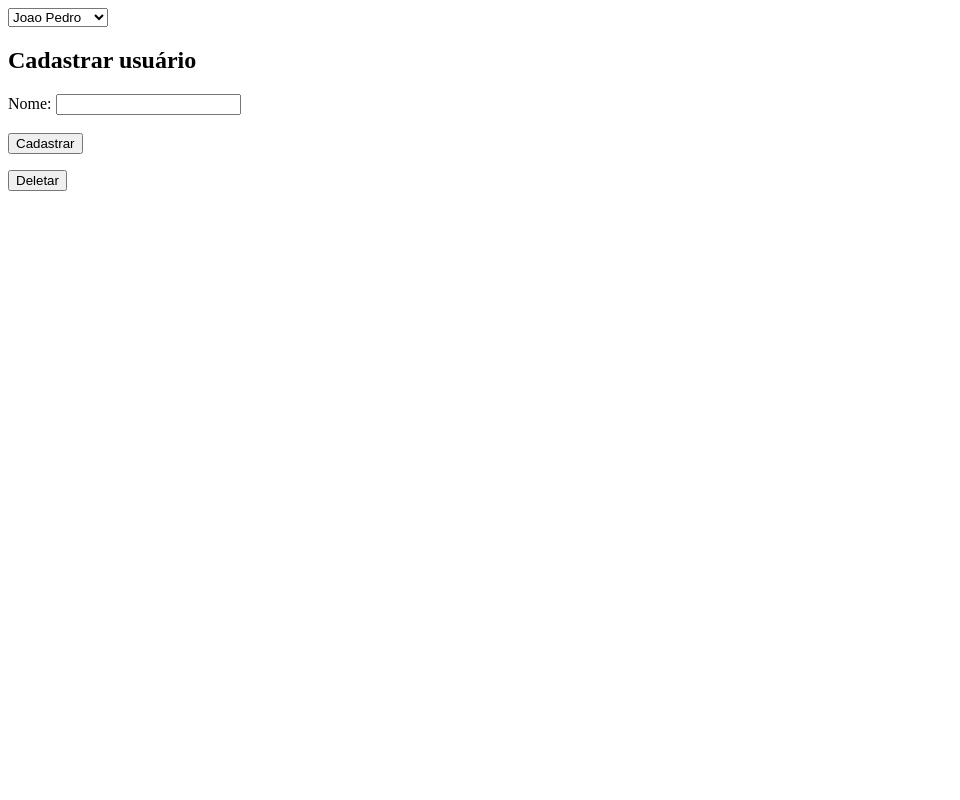
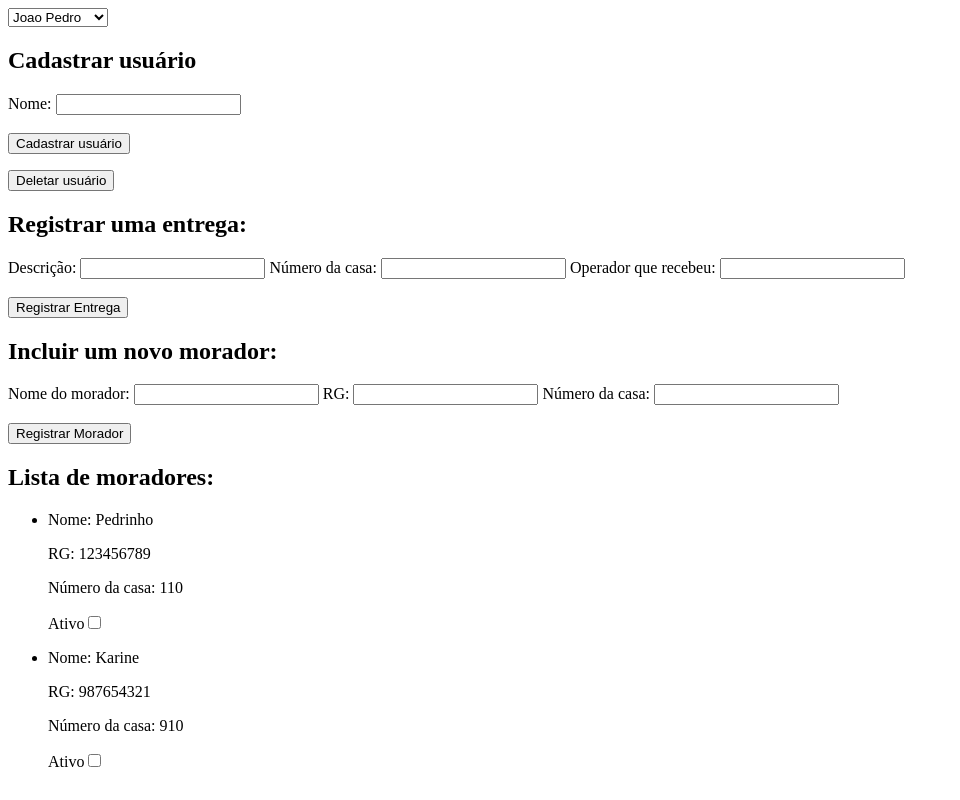
Before and after one commit to lucastashan/T1-VV2, a plain HTML site: page index.html in a window 1280 px wide. Shown: the whole page, without its empty margins (0-960 px from the left). Drawn offline with nearby package versions, Linux system fonts and the light colour scheme.

Commit message:
new things

```diff
--- a/app.js
+++ b/app.js
@@ -7,7 +7,7 @@ function submitForm() {
     var nome = document.getElementById("userName").value
     // var operador = getUserObject(nome)
     listaOperadores.push(nome)
-    console.log(listaOperadores)
+    // console.log(listaOperadores)
 
     atualizaLista()
 }
@@ -18,7 +18,7 @@ function deleteForm() {
     listaOperadores = listaOperadores.filter(function(item) {
         return item !== nome
     })
-    console.log(listaOperadores)
+    // console.log(listaOperadores)
     atualizaLista()
 }
 
@@ -32,19 +32,11 @@ function atualizaLista() {
     })
 }
 
-function changePage() {
-    window.location.href = 'dashboard/index.html'
-}
-
-function printar() {
-    console.log(listaOperadores)
-}
-
 // Entregas
 var id = 1
-var dataAtual = new Date()
 class Entrega {
     constructor(descricao, nrCasa, operador) {
+        var dataAtual = new Date()
         this.id = id
         id++
         this.dia = dataAtual.getDate()
@@ -54,9 +46,126 @@ class Entrega {
         this.minutos = dataAtual.getMinutes()
         this.descricao = descricao
         this.nrCasa = nrCasa
+        // if(listaOperadores.includes(operador)) {
+        //     this.operador = operador
+        // } else {
+        //     this.operador = operador
+        // }
         this.operador = operador
     }
 }
 
-const ent = new Entrega('sei la', '123', 'Daniel')
-console.log('ent:' + ent.id + ' ' + ent.dia)
+var listaEntregas = [
+    new Entrega('Pc gamer', '110', 'Ana Carolina'),
+    new Entrega('Cadeira de escritorio', '99', 'Joao Pedro'),
+    new Entrega('Cama box', '450', 'Daniel Silva')
+]
+
+function registraEntrega() {
+    var entrega = new Entrega(
+        document.getElementById('descEntrega').value,
+        document.getElementById('nrCasaEntrega').value,
+        document.getElementById('opEntrega').value
+    )
+
+    if(listaOperadores.includes(entrega.operador)) {
+        listaEntregas.push(entrega)
+    } else {
+        alert('Operador não existe.')
+    }
+    console.log(listaEntregas)
+}
+
+// Moradores
+class Morador{
+    constructor(nomeMorador, rg, nrCasaMorador){
+        this.nomeMorador = nomeMorador
+        // AQUI ELE DA ERRO POIS NAO TEM ACESSO A LISTAMORADORES
+        // if(listaMoradores.some(m => m.rg === rg)) {
+        //     this.rg = rg
+        // } else {
+        //     this.rg = rg
+        // }
+        this.rg = rg
+        this.nrCasaMorador = nrCasaMorador
+        this.ativo = true
+    }
+}
+
+var listaMoradores = [
+    new Morador('Pedrinho', '123456789', '110'),
+    new Morador('Karine', '987654321', '910')
+]
+
+function morador() {
+    var morador = new Morador(
+        document.getElementById('nomeMorador').value,
+        document.getElementById('rgMorador').value,
+        document.getElementById('nrCasaMorador').value
+    )
+
+    if(listaMoradores.some(m => m.rg === morador.rg)) {
+        alert('RG já cadastrado no sistema.')
+    } else if( getAtivos(morador.nrCasaMorador) > 7){
+        alert('Número de pessoas ativas na casa atingiu o limite.')
+    } else {
+        listaMoradores.push(morador)
+    }
+
+    // console.log(listaMoradores)
+    addMorador(morador)
+}
+
+function getAtivos(numCasa) {
+    ativas = 0
+    listaMoradores.forEach(element => {
+        if(element.nrCasaMorador === numCasa){
+            ativas++
+        }
+    })
+    return ativas
+}
+
+// Faz a lista de moradores
+function ulMoradores() {
+    listaMoradores.forEach(element => {
+        var item = document.createElement('li')
+        var nome = item.appendChild(document.createElement('p'))
+        nome.appendChild(document.createTextNode('Nome: '))
+        nome.appendChild(document.createTextNode(element.nomeMorador))
+        item.appendChild(nome)
+        var rg = item.appendChild(document.createElement('p'))
+        rg.appendChild(document.createTextNode('RG: '))
+        rg.appendChild(document.createTextNode(element.rg))
+        item.appendChild(rg)
+        var nrCasa = item.appendChild(document.createElement('p'))
+        nrCasa.appendChild(document.createTextNode('Número da casa: '))
+        nrCasa.appendChild(document.createTextNode(element.nrCasaMorador))
+        item.appendChild(nrCasa)
+        item.appendChild(document.createTextNode('Ativo'))
+        var ativo = item.appendChild(document.createElement('input'))
+        ativo.type = 'checkbox'
+        ativo.appendChild(document.createTextNode('Ativo'))
+        item.appendChild(ativo)
+        document.getElementById('ulMoradores').appendChild(item)
+    })
+}
+
+ulMoradores()
+
+function addMorador(morador) {
+    var item = document.createElement('li')
+    var nome = item.appendChild(document.createElement('p'))
+    nome.appendChild(document.createTextNode('Nome: '))
+    nome.appendChild(document.createTextNode(morador.nomeMorador))
+    item.appendChild(nome)
+    var rg = item.appendChild(document.createElement('p'))
+    rg.appendChild(document.createTextNode('RG: '))
+    rg.appendChild(document.createTextNode(morador.rg))
+    item.appendChild(rg)
+    var nrCasa = item.appendChild(document.createElement('p'))
+    nrCasa.appendChild(document.createTextNode('Número da casa: '))
+    nrCasa.appendChild(document.createTextNode(morador.nrCasaMorador))
+    item.appendChild(nrCasa)
+    document.getElementById('ulMoradores').appendChild(item)
+}
--- a/index.html
+++ b/index.html
@@ -14,19 +14,55 @@
             </select>
             <h2 class="center">Cadastrar usuário</h2>
             <p>
-            <form>
+                <form name="userForm">
                     <label>Nome:</label>
                     <input id="userName" type="text" />
                     <br>
                     </select>
                     <br>
-                <button onclick="submitForm();" type="button" id="submit">Cadastrar</button>
+                    <button onclick="submitForm();" type="button" id="submit">Cadastrar usuário</button>
                 </form>
             </p>
-            <button onclick="deleteForm();" type="button" id="delete">Deletar</button>
-            <!-- <a href="./dashboard/index.html">Entrar</a> -->
-        </div>
-        <div>
+            <button onclick="deleteForm();" type="button" id="delete">Deletar usuário</button>
+
+            <h2 class="center">Registrar uma entrega:</h2>
+            <p>
+                <form>
+                    <label>Descrição:</label>
+                    <input id="descEntrega" type="text"/>
+                    <label>Número da casa:</label>
+                    <input id="nrCasaEntrega" type="text"/>
+                    <label>Operador que recebeu:</label>
+                    <input id="opEntrega" type="text"/>
+                    <br>
+                    </select>
+                    <br>
+                    <button onclick="registraEntrega()" type="button" id="submitEntrega">Registrar Entrega</button>
+                </form>
+            </p>
+
+            <h2 class="center">Incluir um novo morador:</h2>
+            <p>
+                <form>
+                    <label>Nome do morador:</label>
+                    <input id="nomeMorador" type="text"/>
+
+                    <label>RG:</label>
+                    <input id="rgMorador" type="text"/>
+
+                    <label>Número da casa:</label>
+                    <input id="nrCasaMorador" type="text"/>
+                    <br>
+                    </select>
+                    <br>
+                    <button onclick="morador()" type="button" id="submitMorador">Registrar Morador</button>
+                </form>
+            </p>
+
+            <h2 class="center">Lista de moradores:</h2>
+            <ul id="ulMoradores">
+
+            </ul>
 
         </div>
     </main>
```
Lines whose indentation alone changed are shown as unchanged.
